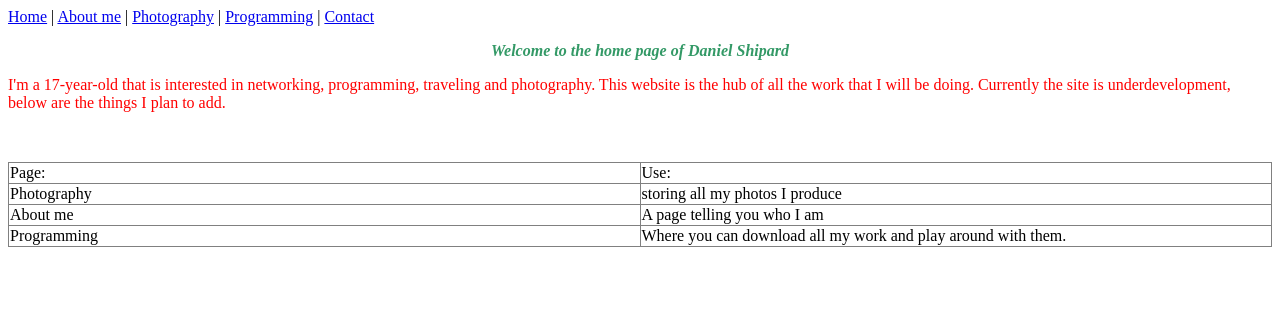
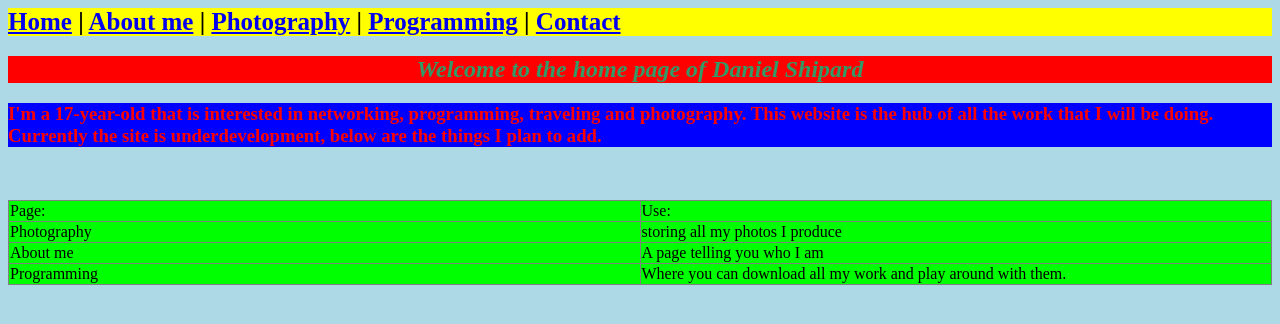
Before and after one commit to VolatileDoor6/Website, a plain HTML site: page index.html in a window 1280 px wide. Drawn offline with Linux system fonts and the light colour scheme.

Commit message:
Add files via upload

```diff
--- a/index.html
+++ b/index.html
@@ -1,7 +1,10 @@
-<p><a href="volatiledoor6.com">Home</a> | <a href="aboutme">About me</a> | <a href="photography">Photography</a> | <a href="programming">Programming</a> | <a href="contact">Contact</a></p>
-<p style="text-align: center;"><span style="color: #339966;"><strong><em>Welcome to the home page of Daniel Shipard</em></strong></span></p>
-<p style="text-align: left;"><span style="color: #339966;"><span style="color: #ff0000;">I'm a 17-year-old that is interested in networking, programming, traveling and photography. This website is the hub of all the work that I will be doing. Currently the site is underdevelopment, below are the things I plan to add.</span></span></p>
+<title>Home | volatiledoor6.com</title>
+
+<h1><a href="volatiledoor6.com">Home</a> | <a href="aboutme">About me</a> | <a href="photography">Photography</a> | <a href="programming">Programming</a> | <a href="contact">Contact</a></h1>
+<h2 style="text-align: center;"><span style="color: #339966;"><strong><em>Welcome to the home page of Daniel Shipard</em></strong></span></h2>
+<h3 style="text-align: left;"><span style="color: #339966;"><span style="color: #ff0000;">I'm a 17-year-old that is interested in networking, programming, traveling and photography. This website is the hub of all the work that I will be doing. Currently the site is underdevelopment, below are the things I plan to add.</span></span></h3>
 <p style="text-align: left;">&nbsp;</p>
+
 <table style="border-collapse: collapse; width: 100%; height: 72px;" border="1">
 <tbody>
 <tr style="height: 18px;">
@@ -22,3 +25,28 @@
 </tr>
 </tbody>
 </table>
+
+<style>
+body {
+	background-color: lightblue;
+}
+
+h1 {
+	background-color: yellow;
+	font-size: 25px;
+}
+
+h2 {
+	background-color: red;
+	color: green;
+}
+
+h3 {
+	background-color: blue;
+	text-color: red;
+}
+
+table {
+	background-color: lime;
+}
+</style>
```
Also changed, not shown: aboutme.html (added, +25 -0 lines).
